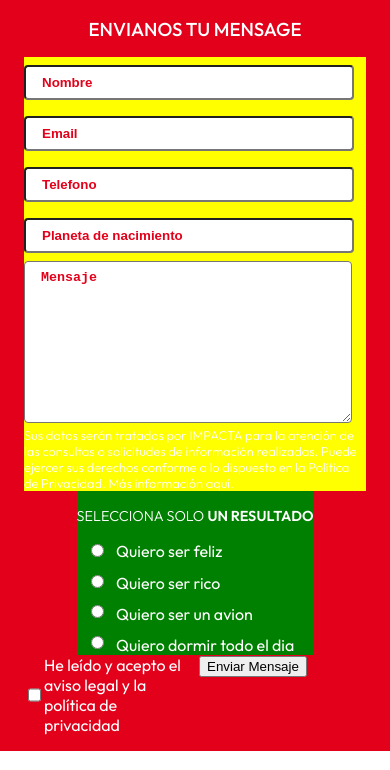
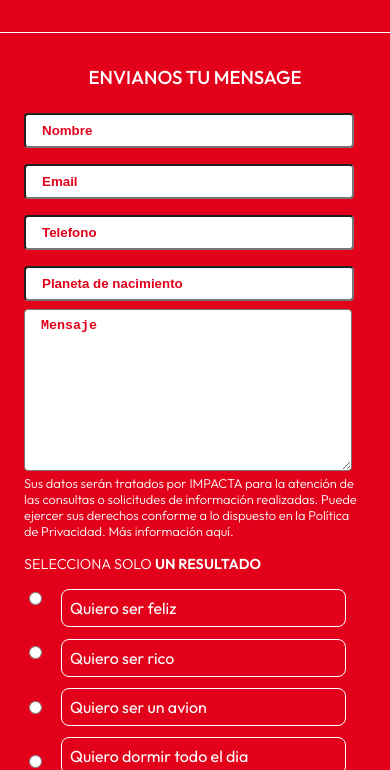
Before and after one commit to macnemoto/impacta-project, a website: page src/index.html in a window 390 px wide. Shown: the part 4315-5085 px from the top of the page. Drawn offline with nearby package versions, Linux system fonts and the light colour scheme.

Commit message:
mobile form

```diff
--- a/src/index.html
+++ b/src/index.html
@@ -344,10 +344,10 @@
         <div class="form-checkbox">
           <div class="w-3-6 form-checkbox-input">
             <input type="checkbox" name="checkbox" id="checkbox" />
-          <p>He leído y acepto el aviso legal y la política de privacidad</p>
+          <p class="form-checkbox-text">He leído y acepto el aviso legal y la política de privacidad</p>
           </div>
           <div class="w-3-6">
-            <button type="submit">Enviar Mensaje</button>
+            <button class="form-button" type="submit">Enviar Mensaje</button>
           </div>
         </div>
       </form>
--- a/src/styles/style.scss
+++ b/src/styles/style.scss
@@ -3,13 +3,13 @@ $blue: #001c3a; // Blue
 $white: #ffffff; // White
 $card-partners: #e51a31; // Card Partners
 
-.green {
-  background-color: green;
-  }
+// .green {
+//   background-color: green;
+//   }
 
-.yellow {
-  background-color: yellow;
-}
+// .yellow {
+//   background-color: yellow;
+// }
 :root {
   font-family: "Outfit", serif;
   font-optical-sizing: auto;
@@ -353,6 +353,7 @@ h3 {
   max-width: 19rem;
   grid-template-columns: repeat(auto-fill, minmax(8rem, 1fr));
   width: 100%;
+  margin-bottom: 3rem;
 }
 @media screen and (min-width: 768px) {
   .card-partners {
@@ -392,7 +393,6 @@ h3 {
   display: flex;
   flex-direction: column;
   justify-content: center;
-  align-items: center;
   background-color: $red;
   margin: 1rem;
   border-radius: 0.25rem;
@@ -452,26 +452,51 @@ h3 {
   display: flex;
 }
 .form-radio-input {
-  width: 16.666667%;
+  margin-right: 1rem;
   display: flex;
   flex-direction: column;
-  gap: 0.9rem;
+  gap: 2.38rem;
 }
 .form-radio-label {
   display: flex;
   flex-direction: column;
   gap: 0.7rem;
   width: 83.333333%;
+  margin-bottom: 1rem;
+}
+.form-radio-label label {
+  border-width: 1px;
+  border-style: solid;
+  border-color: white;
+  border-radius: 0.5rem;
+  padding: 0.5rem;
 }
 .form-checkbox {
   display: flex;
+  flex-direction: column;
+
   gap: 0.5rem;
 }
 
-.w-3-6 {
-  width: 50%;
-}
+// .w-3-6 {
+//   width: 50%;
+// }
 
 .form-checkbox-input {
   display: flex;
 }
+
+.form-button {
+  width: 100%;
+  color: $red;
+  background-color: yellow;
+  border-radius: 0.5rem;
+  padding: 0.5rem;
+  font-weight: 600;
+}
+
+.form-checkbox-text {
+  font-size: 0.8rem;
+  font-weight: 300;
+  margin-left: 0.5rem;
+}
```
Also changed, not shown: src/styles/output/style.css, 1 other file.
